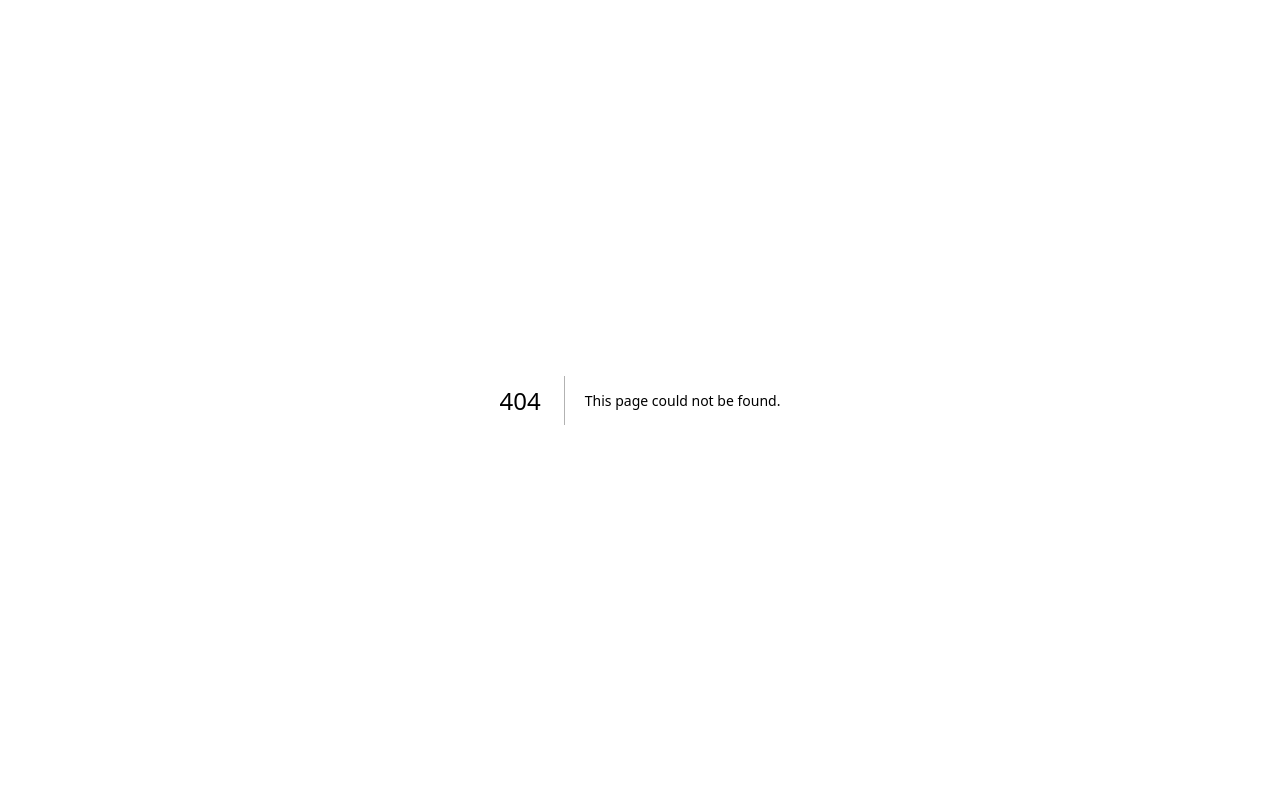
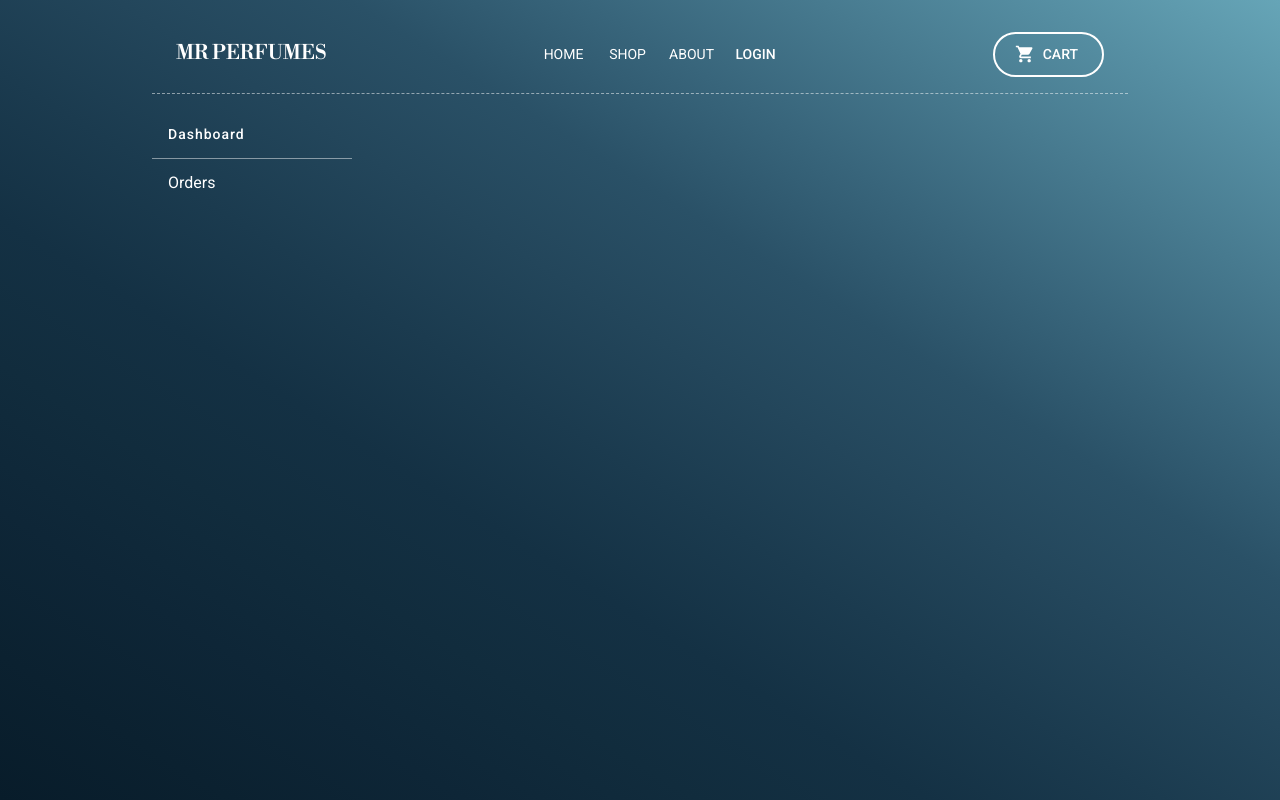
Before and after one commit to kingmohbil/online-store, a Next.js app: page /dashboard in a window 1280 px wide. Before the commit this address had no page. Built offline with nearby package versions, Linux system fonts and the light colour scheme.

Commit message:
Created the dashboard page

```diff
--- /dev/null
+++ b/components/DashboardSide.tsx
@@ -0,0 +1,104 @@
+import React, { useState } from 'react';
+
+import {
+  Divider,
+  List,
+  ListItem,
+  ListSubheader,
+  ListItemText,
+  ListItemButton,
+  Collapse,
+} from '@mui/material';
+import ExpandLess from '@mui/icons-material/ExpandLess';
+import ExpandMore from '@mui/icons-material/ExpandMore';
+
+function DashboardNav() {
+  const [open, setOpen] = useState(false);
+  const handleClick = () => setOpen(!open);
+
+  return (
+    <>
+      {/* Mobile Version */}
+      <List sx={{ display: { sm: 'none' } }}>
+        <ListItemButton onClick={handleClick}>
+          <ListItemText primary="Dashboard" sx={{ color: 'white' }} />
+          {open ? (
+            <ExpandLess sx={{ color: 'white' }} />
+          ) : (
+            <ExpandMore sx={{ color: 'white' }} />
+          )}
+        </ListItemButton>
+        <Collapse in={open} timeout="auto" unmountOnExit>
+          <List component="div" disablePadding>
+            {/* <ListItem disablePadding>
+              <ListItemButton role={'button'} sx={{ pl: 4 }}>
+                <ListItemText
+                  primary={'Profile'}
+                  sx={{
+                    color: 'white',
+                    textTransform: 'capitalize',
+                    textAlign: 'center',
+                  }}
+                />
+              </ListItemButton>
+            </ListItem> */}
+            <ListItem disablePadding>
+              <ListItemButton role={'button'} sx={{ pl: 4 }}>
+                <ListItemText
+                  primary={'Orders'}
+                  sx={{
+                    color: 'white',
+                    textTransform: 'capitalize',
+                    textAlign: 'center',
+                  }}
+                />
+              </ListItemButton>
+            </ListItem>
+          </List>
+        </Collapse>
+      </List>
+      <List
+        sx={{
+          width: { xs: 100, sm: 200 },
+          bgcolor: 'transparent',
+          color: 'white',
+          maxHeight: { xs: 0, sm: 300 },
+          display: { xs: 'none', sm: 'block' },
+        }}
+        subheader={
+          <>
+            <ListSubheader
+              sx={{
+                bgcolor: 'transparent',
+                color: 'white',
+                letterSpacing: 1,
+              }}
+            >
+              Dashboard
+            </ListSubheader>
+            <Divider sx={{ borderColor: '#fff7' }} />
+          </>
+        }
+      >
+        {/* <ListItem disablePadding>
+          <ListItemButton role={'button'}>
+            <ListItemText
+              primary={'Profile'}
+              sx={{ textTransform: 'capitalize' }}
+            />
+          </ListItemButton>
+        </ListItem> */}
+        <ListItem disablePadding>
+          <ListItemButton role={'button'}>
+            <ListItemText
+              primary={'Orders'}
+              sx={{ textTransform: 'capitalize' }}
+            />
+          </ListItemButton>
+        </ListItem>
+      </List>
+    </>
+  );
+}
+
+export default DashboardNav;
--- /dev/null
+++ b/pages/dashboard.tsx
@@ -0,0 +1,26 @@
+import React from 'react';
+import AppBar from '@/components/AppBar';
+import { Box } from '@mui/material';
+import SideNav from '@/components/DashboardSide';
+import { shopPageXMargins } from '@/constants';
+
+function Dashboard() {
+  return (
+    <>
+      <AppBar />
+      <Box
+        display="flex"
+        sx={{
+          ...shopPageXMargins,
+          flexDirection: { xs: 'column', sm: 'row' },
+          pb: 5,
+        }}
+      >
+        <SideNav />
+        {/* <DashboardPage></DashboardPage>  */}
+      </Box>
+    </>
+  );
+}
+
+export default Dashboard;
```
